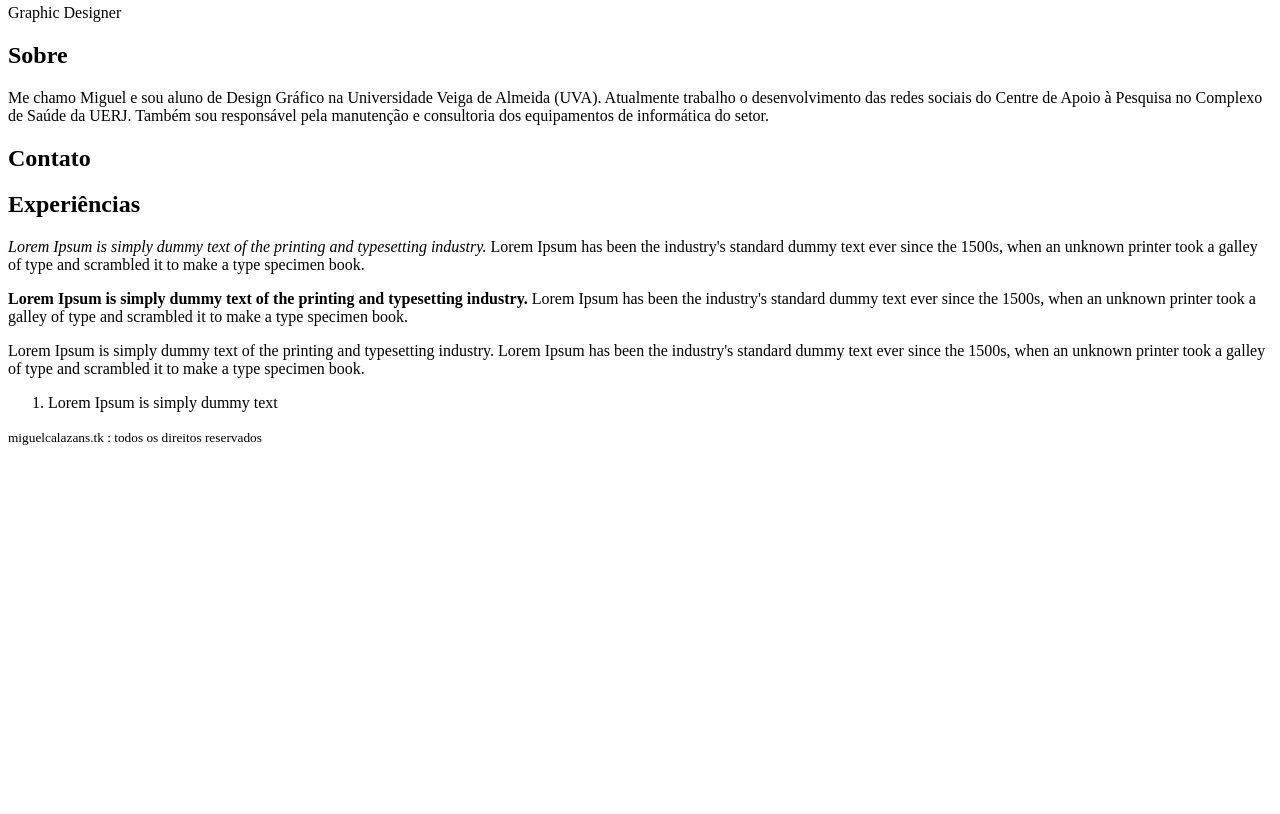
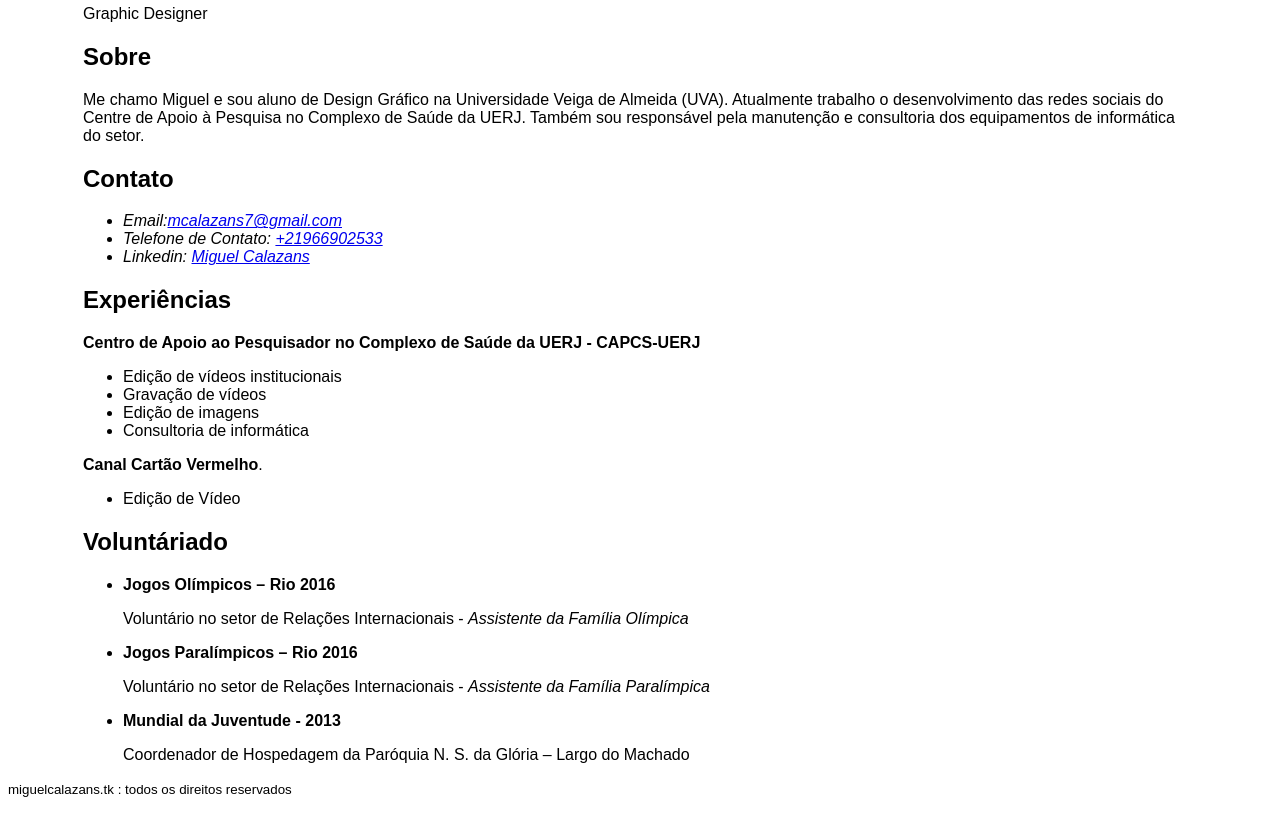
Before and after one commit to miguelcalazans/portifoliomiguel, a plain HTML site: page vrau/curriculo.html in a window 1280 px wide. Shown: the part 203-1017 px from the top of the page. Before the commit the page ends 800 px from the top, so only its background shows below. Drawn offline with Linux system fonts and the light colour scheme.

Commit message:
Atualização do CSS

```diff
--- a/estilos.css
+++ b/estilos.css
@@ -1,42 +1,18 @@
-/* Minhas cores */
-:root{
---fundo: #ff7b0088;
---gradientedefundo: linear-gradient(90deg, rgb(243, 172, 79) 0%, rgb(243, 81, 7) 35%, rgb(255, 166, 0) 100%);
-}
-
 body{
     font-family: 'Work Sans', sans-serif;
-    background: var(--gradientedefundo);
-    color: #fff;
+}
+figure{
     width: 50%;
-    margin: auto;
+    margin: 5px auto;
 }
-
-h1, h2{
-    font-family: 'Crimson Text', serif;
-    text-align: center;
+img{
+    width: 100%;
+    height: auto;
 }
-
-h1 {
-    background-color: black;
+abbr[title] {
+     text-decoration: none;
 }
-
-img{
-    margin: 5px auto;
-    width: 50%;
-    display: block;
+main{
+    max-width: 1114px;
+    margin: 0 auto;
 }
-
-button{
-    margin: 0 auto;
-    display: block;
-    width: 50%;
-    border: none;
-    padding: 22px;
-    background-color: #fff;
-    border-radius: 10px;
-    font-size: large;
-}
-button:hover{
-    opacity: .8;
-}
--- a/vrau/curriculo.html
+++ b/vrau/curriculo.html
@@ -1,11 +1,14 @@
 <!DOCTYPE html>
 <html lang="pt-br">
+
 <head>
   <meta charset="UTF-8">
   <meta http-equiv="X-UA-Compatible" content="IE=edge">
   <meta name="viewport" content="width=device-width, initial-scale=1.0">
   <title>Curriculo - Miguel Calazans</title>
+  <link rel="stylesheet" href="../estilos.css">
 </head>
+
 <body>
   <header>
     <nav>
@@ -32,24 +35,50 @@
       <div class="block">
         <div class="block__item">
           <h2 class="block__item__title">Sobre</h2>
-          <p>Me chamo Miguel e sou aluno de Design Gráfico na Universidade Veiga de Almeida (UVA). Atualmente trabalho o desenvolvimento das redes sociais do Centre de Apoio à Pesquisa no Complexo de Saúde da UERJ. Também sou responsável pela manutenção e consultoria dos equipamentos de informática do setor.</p>
+          <p>Me chamo Miguel e sou aluno de Design Gráfico na Universidade Veiga de Almeida (UVA). Atualmente trabalho o
+            desenvolvimento das redes sociais do Centre de Apoio à Pesquisa no Complexo de Saúde da UERJ. Também sou
+            responsável pela manutenção e consultoria dos equipamentos de informática do setor.</p>
         </div>
         <div class="block__item">
           <h2 class="block__item__title">Contato</h2>
-          <address></address>
+          <address>
+          <ul>
+            <li>Email:<a href="mailto:mcalazans7@gmail.com">mcalazans7@gmail.com</a></li>
+            <li>Telefone de Contato: <a href="tel:+21966902533">+21966902533</a></li>
+            <li>Linkedin: <a href="https://www.linkedin.com/in/miguel-calazans-400810181/"> Miguel Calazans</a></li>
+        </ul>
+          </address>
         </div>
       </div>
       <div>
         <h2>Experiências</h2>
-        <p><i>Lorem Ipsum is simply dummy text of the printing and typesetting industry.</i> Lorem Ipsum has been the industry's standard dummy text ever since the 1500s, when an unknown printer took a galley of type and scrambled it to make a type specimen book.</p>
-        <p><strong>Lorem Ipsum is simply dummy text of the printing and typesetting industry.</strong> Lorem Ipsum has been the industry's standard dummy text ever since the 1500s, when an unknown printer took a galley of type and scrambled it to make a type specimen book.</p>
-        <p>Lorem Ipsum is simply dummy text of the printing and typesetting industry. Lorem Ipsum has been the industry's standard dummy text ever since the 1500s, when an unknown printer took a galley of type and scrambled it to make a type specimen book.</p>
-        <ol>
-          <li>Lorem Ipsum is simply dummy text</li>
-        </ol>
-      </div>
+        <p><strong>Centro de Apoio ao Pesquisador  no Complexo de Saúde da <abbr title="Universidade do Estado do Rio de Janeiro">UERJ</abbr> - CAPCS-UERJ
+        </strong></p>
+        <ul>
+          <li>Edição de vídeos institucionais</li>
+          <li>Gravação de vídeos</li>
+          <li>Edição de imagens</li>
+          <li>Consultoria de informática</li>
+        </ul>
+        <p><strong>Canal Cartão Vermelho</strong>.</p>
+        <ul>
+          <li>Edição de Vídeo</li>
+        </ul>
+        </div>
+        <div>
+          <h2>Voluntáriado</h2>
+          <ul>
+          <li><strong>Jogos Olímpicos – Rio 2016</strong></li>
+           <p>Voluntário no setor de Relações Internacionais -
+          <i>Assistente da Família Olímpica</i></p>
+          <li><strong>Jogos Paralímpicos – Rio 2016</strong></li>
+           <p>Voluntário no setor de Relações Internacionais -
+          <i>Assistente da Família Paralímpica</i></p>
+          <li><strong>Mundial da Juventude - 2013</strong></li>
+          <p>Coordenador de Hospedagem da Paróquia N. S. da Glória – Largo do Machado</p>
+          </ul>
+        </div>
     </section>
-
   </main>
   <footer>
     <p><small>miguelcalazans.tk : todos os direitos reservados</small></p>
```
Also changed, not shown: vrau/contatos.html (+1 -0 lines).
